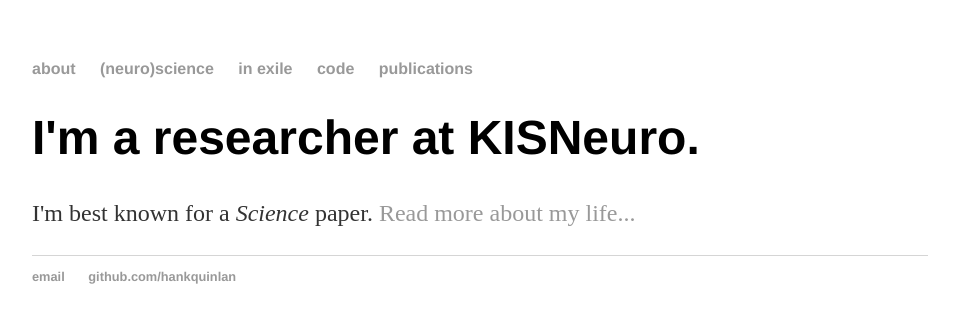
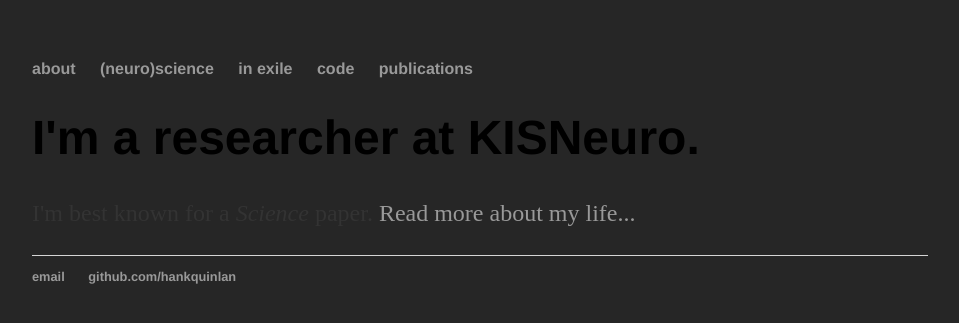
Before and after one commit to bartulem/bartulem.github.io, a Jekyll site: the page built from index.html, in a window 1280 px wide. Shown: the top 323 px of the page, without its empty margins (160-1119 px from the left). Built offline with Jekyll 4.4.1, drawn with Linux system fonts in a browser that asks for light colours.

Commit message:
Update main.css

```diff
--- a/css/main.css
+++ b/css/main.css
@@ -1,7 +1,7 @@
 body {
     margin: 60px auto;
     width: 70%;
-    bgcolor: #262626;
+    background-color: #262626;
 }
 nav ul, footer ul {
     font-family:'Helvetica', 'Arial', 'Sans-Serif';
```
